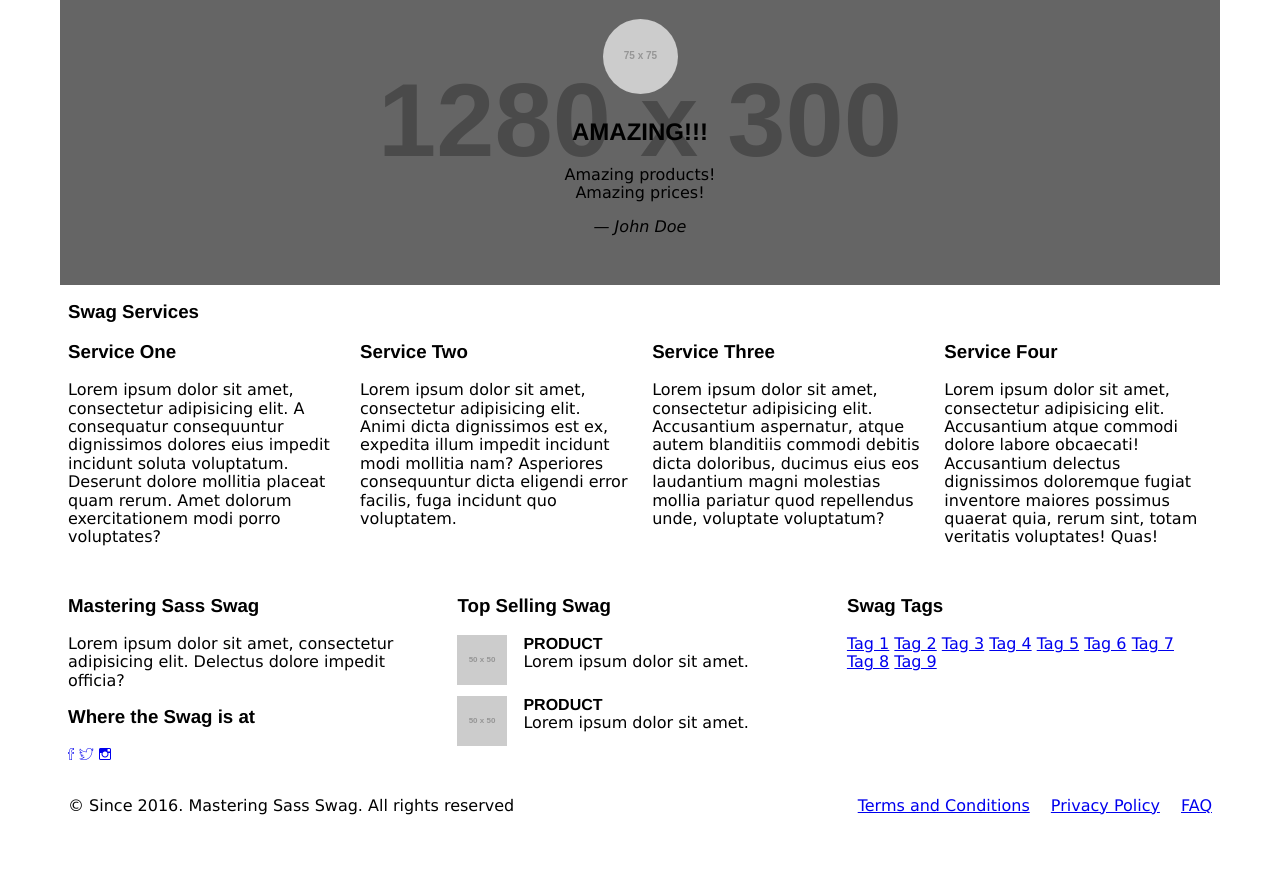
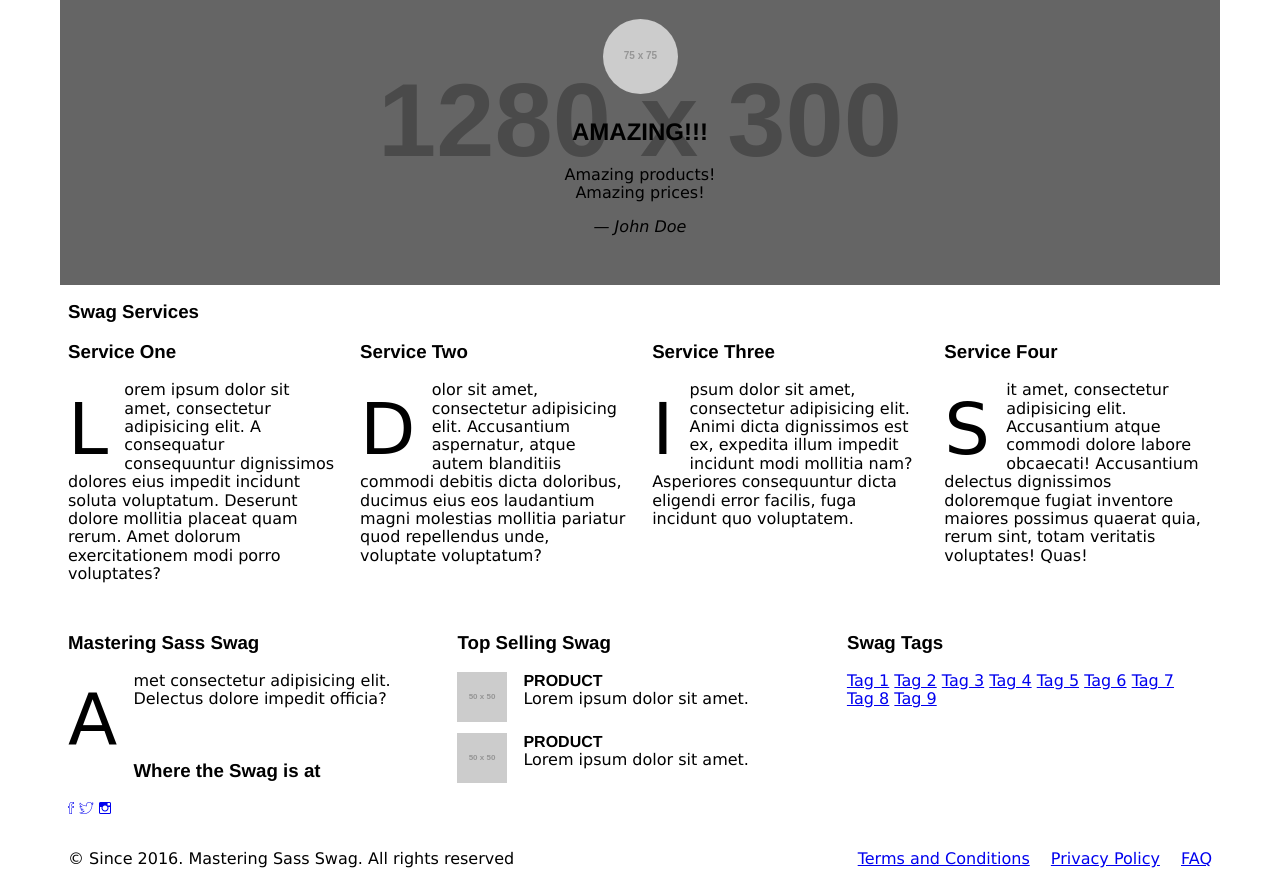
Before and after one commit to kangleyu/mastering-sass, a website: page index.html in a window 1280 px wide. Shown: the part 1201-2086 px from the top of the page. Before the commit the page ends 2032 px from the top, so only its background shows below. Drawn offline with nearby package versions, Linux system fonts and the light colour scheme; placeholder pictures from the web are drawn by us; files whose address does not match are found by name; a web font is replaced by a local one.

Commit message:
add dropcap for paragraph

```diff
--- a/assets/scss/components/_services.scss
+++ b/assets/scss/components/_services.scss
@@ -2,6 +2,7 @@
   @include span(12);
 
   &s {
+    @include container;
     padding: $spacing ($spacing / 2);
   }
 }
--- a/assets/scss/helpers/_all.scss
+++ b/assets/scss/helpers/_all.scss
@@ -3,3 +3,4 @@
 @import "mixins/hover-link.scss";
 @import "mixins/bp.scss";
 @import "mixins/media.scss";
+@import "mixins/dropcap";
--- /dev/null
+++ b/assets/scss/helpers/mixins/_dropcap.scss
@@ -0,0 +1,15 @@
+@mixin dropcap($size: 4.5em, $color: black, $font-family: $accent-font-family) {
+  min-height: $size;
+
+  &:first-of-type:first-letter {
+    // Positioning
+    float: left;
+    padding-top: #{($size * 0.02)};
+    padding-right: #{($size * 0.05)};
+
+    // Theme
+    font-size: $size;
+    font-family: $font-family;
+    color: $color;
+  }
+}
--- a/assets/scss/theme/_typography.scss
+++ b/assets/scss/theme/_typography.scss
@@ -22,3 +22,11 @@ body {
 h1, h2, h3, h4, h5, h6 {
   font-family: $heading-font-family;
 }
+
+.service > p {
+  @include dropcap;
+}
+
+.subfooter-widget-section-text > p {
+  @include dropcap;
+}
--- a/index.html
+++ b/index.html
@@ -318,24 +318,19 @@
         <article class="service">
           <h3 class="service-title">Service Two</h3>
           <p>
-            Lorem ipsum dolor sit amet, consectetur adipisicing elit. Animi dicta dignissimos est ex, expedita illum impedit incidunt
-            modi mollitia nam? Asperiores consequuntur dicta eligendi error facilis, fuga incidunt quo voluptatem.
+            Dolor sit amet, consectetur adipisicing elit. Accusantium aspernatur, atque autem blanditiis commodi debitis dicta doloribus, ducimus eius eos laudantium magni molestias mollitia pariatur quod repellendus unde, voluptate voluptatum?
           </p>
         </article>
         <article class="service">
           <h3 class="service-title">Service Three</h3>
           <p>
-            Lorem ipsum dolor sit amet, consectetur adipisicing elit. Accusantium aspernatur, atque autem blanditiis commodi debitis
-            dicta doloribus, ducimus eius eos laudantium magni molestias mollia pariatur quod repellendus unde, voluptate
-            voluptatum?
+            Ipsum dolor sit amet, consectetur adipisicing elit. Animi dicta dignissimos est ex, expedita illum impedit incidunt modi mollitia nam? Asperiores consequuntur dicta eligendi error facilis, fuga incidunt quo voluptatem.
           </p>
         </article>
         <article class="service">
           <h3 class="service-title">Service Four</h3>
           <p>
-            Lorem ipsum dolor sit amet, consectetur adipisicing elit. Accusantium atque commodi dolore labore obcaecati! Accusantium
-            delectus dignissimos doloremque fugiat inventore maiores possimus quaerat quia, rerum sint, totam veritatis voluptates!
-            Quas!
+            Sit amet, consectetur adipisicing elit. Accusantium atque commodi dolore labore obcaecati! Accusantium delectus dignissimos doloremque fugiat inventore maiores possimus quaerat quia, rerum sint, totam veritatis voluptates! Quas!
           </p>
         </article>
       </div>
@@ -348,7 +343,7 @@
         <div class="subfooter-widget-section">
           <h3 class="subfooter-widget-section-title">Mastering Sass Swag</h3>
           <div class="subfooter-widget-section-text">
-            <p>Lorem ipsum dolor sit amet, consectetur adipisicing elit. Delectus dolore impedit officia?</p>
+            <p>Amet consectetur adipisicing elit. Delectus dolore impedit officia?</p>
           </div>
         </div>
         <div class="subfooter-widget-section">
```
Also changed, not shown: assets/css/style.css, 1 other file.
